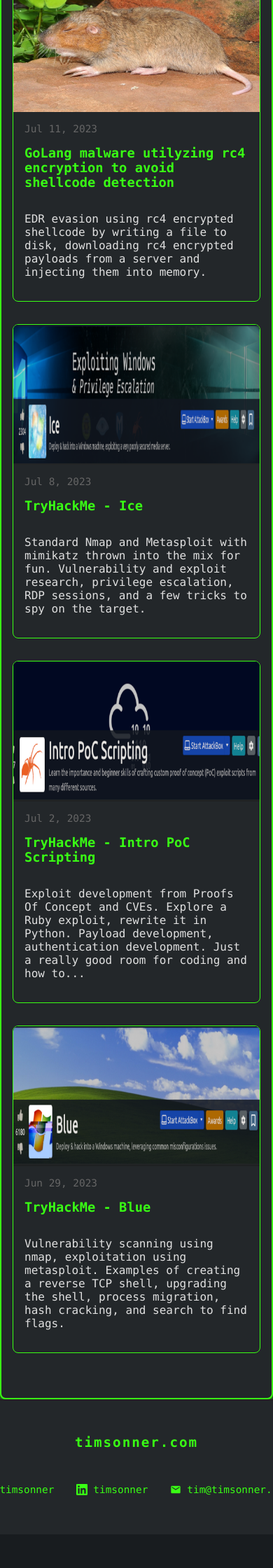
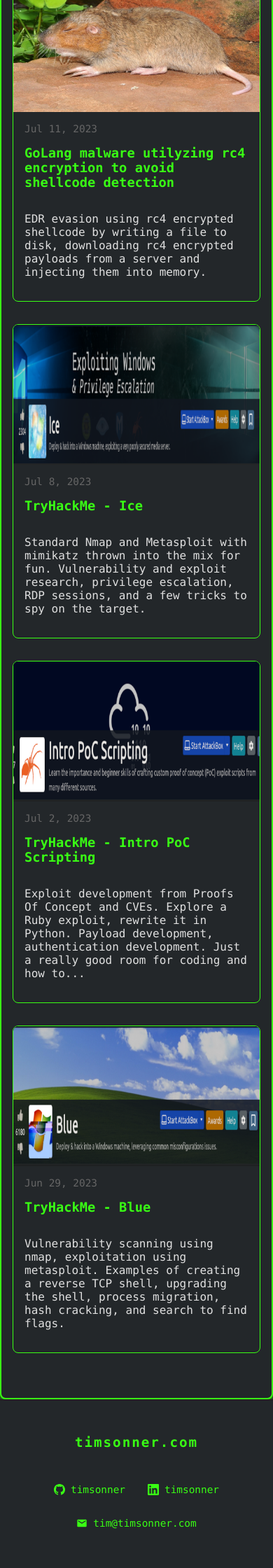
Before and after one commit to timsonner/timsonner.github.io, a Jekyll site: the page built from index.html, in a window 390 px wide. Shown: the part 2424-4664 px from the top of the page at 70% size. Built offline with Jekyll 4.4.1, drawn with Linux system fonts in a browser that asks for light colours; before the commit the page ends 4616 px from its top, so only the background shows below that.

Commit message:
added dynamic layouts for mobile compatability

```diff
--- a/assets/main.scss
+++ b/assets/main.scss
@@ -111,6 +111,8 @@
   padding: 0;
   display: flex;
   gap: 1rem;
+  flex-wrap: wrap;
+  justify-content: center;
 }
 
 .social-media-list li {
@@ -372,13 +374,14 @@
 
 /* Contact page styles */
 .contact-links {
-  display: grid;
-  grid-template-columns: repeat(auto-fit, minmax(300px, 1fr));
+  display: flex;
+  flex-wrap: wrap;
   gap: 2rem;
   margin: 2rem 0;
 }
 
 .contact-link {
+  flex: 1 1 250px;
   display: flex;
   align-items: center;
   gap: 1rem;
@@ -451,15 +454,40 @@
   color: #39ff14;
   font-family: inherit;
   display: inline-block;
+  max-width: 100%;
 }
 
 #visitor-greeting {
   font-size: 1rem;
   font-weight: 500;
   color: #39ff14;
-  display: inline-block;
+  display: flex;
+  flex-wrap: wrap;
+  justify-content: center;
+  align-items: center;
+  gap: 0.5rem;
   animation: fadeIn 0.8s ease-in;
   font-family: inherit;
+}
+
+.info-item {
+  white-space: nowrap;
+}
+
+@media (max-width: 600px) {
+  #visitor-greeting {
+    flex-direction: column;
+    gap: 0.25rem;
+  }
+
+  .info-separator {
+    display: none;
+  }
+
+  .info-item {
+    white-space: normal;
+    word-break: break-word;
+  }
 }
 
 @keyframes fadeIn {
--- a/index.html
+++ b/index.html
@@ -53,7 +53,13 @@
     if (data.ip && data.city && data.region) {
       const location = `${data.city}, ${data.region}`;
 
-      greetingElement.innerHTML = `Visitor: ${data.ip} | Location: ${location} | Data: <a href="https://ipapi.co" target="_blank">ipapi.co</a>`;
+      greetingElement.innerHTML = `
+        <span class="info-item">Visitor: ${data.ip}</span>
+        <span class="info-separator">|</span>
+        <span class="info-item">Location: ${location}</span>
+        <span class="info-separator">|</span>
+        <span class="info-item">Data: <a href="https://ipapi.co" target="_blank">ipapi.co</a></span>
+      `;
 
     } else {
       greetingElement.innerHTML = 'Welcome, visitor!';
```
